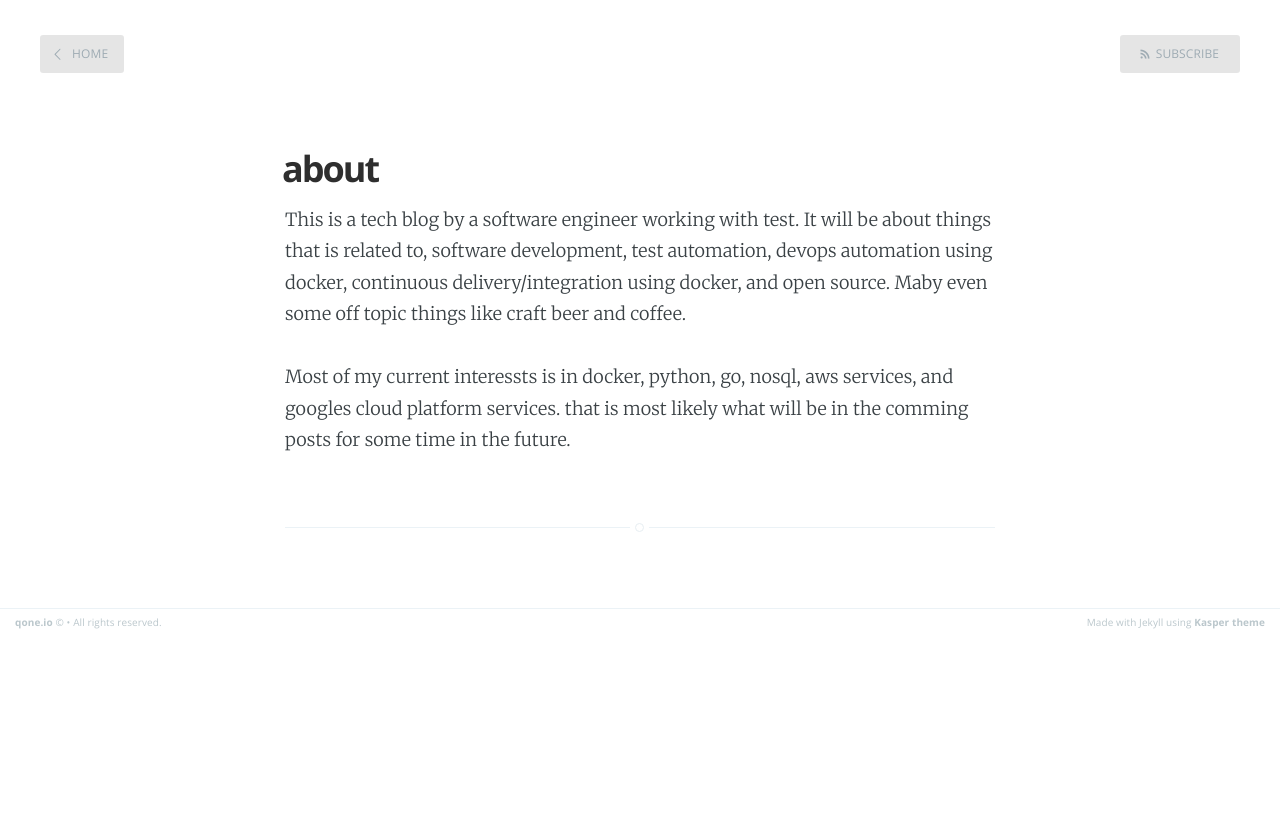
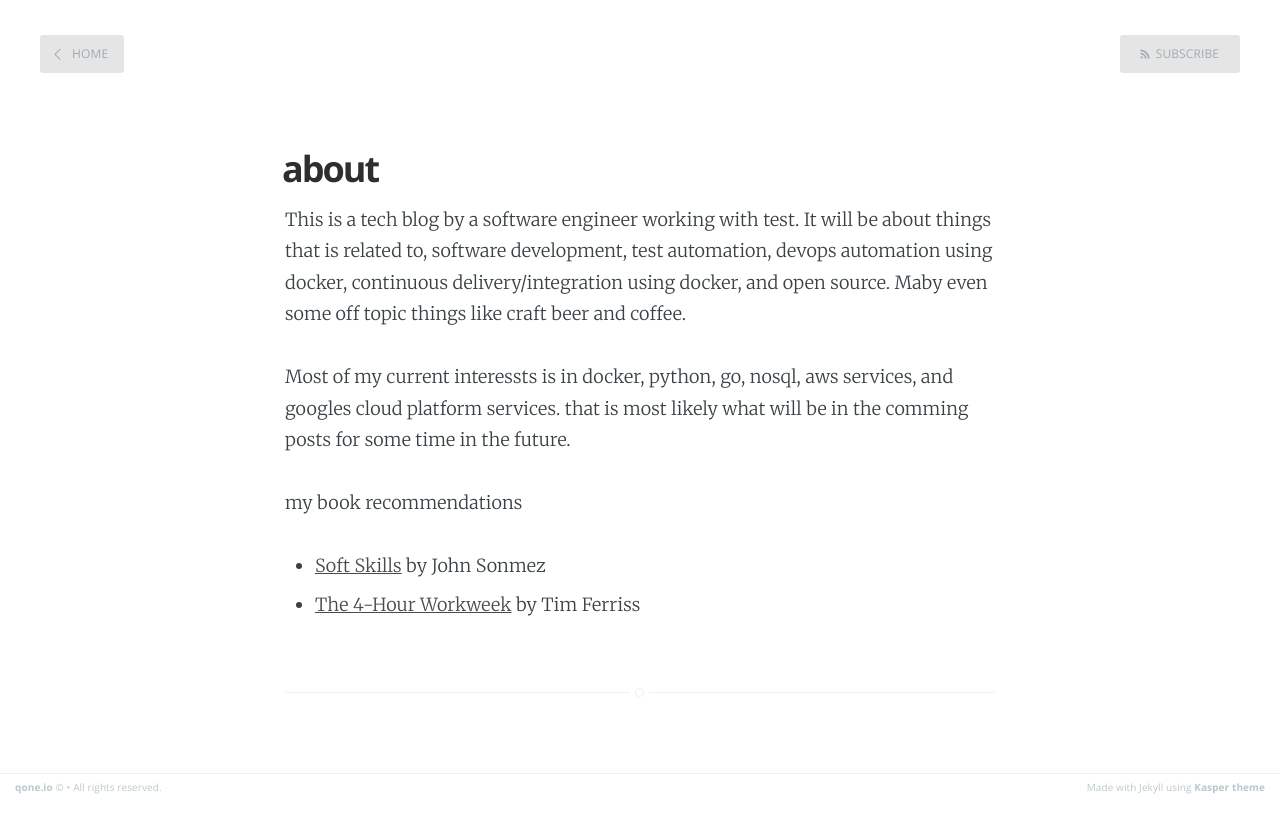
Before and after one commit to mad01/mad01.github.io, a Jekyll site: the page built from about.md, in a window 1280 px wide. Shown: the top 833 px of the page. Built offline with Jekyll 4.4.1, drawn with Linux system fonts in a browser that asks for light colours; Markdown is read by kramdown in place of the engine named in the settings.

Commit message:
update about and adding book recomendations

```diff
--- a/about.md
+++ b/about.md
@@ -6,3 +6,9 @@ title: about
 This is a tech blog by a software engineer working with test. It will be about things that is related to, software development, test automation, devops automation using docker, continuous delivery/integration using docker, and open source. Maby even some off topic things like craft beer and coffee.
 
 Most of my current interessts is in docker, python, go, nosql, aws services, and googles cloud platform services. that is most likely what will be in the comming posts for some time in the future.
+
+
+my book recommendations
+
+- [Soft Skills](http://www.amazon.com/Soft-Skills-software-developers-manual/dp/1617292397) by John Sonmez
+- [The 4-Hour Workweek](http://www.amazon.com/The-4-Hour-Workweek-Anywhere-Expanded/dp/0307465357) by Tim Ferriss
```
